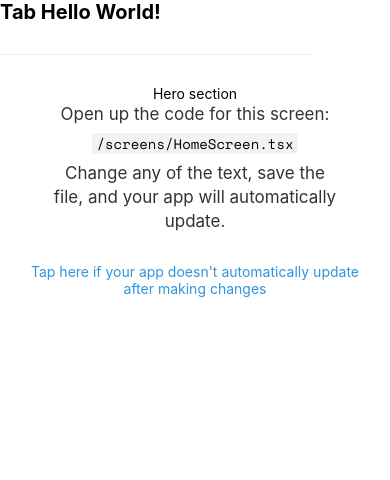
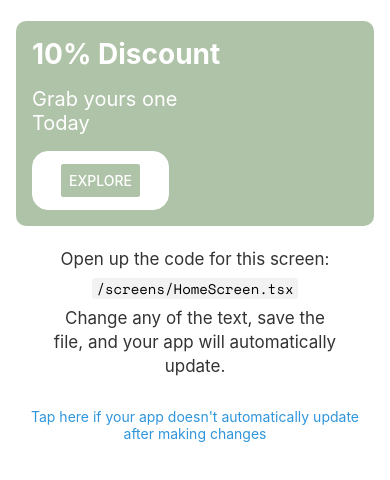
Before and after one commit to TalGoldDev/React-Native-Store, a React Native app: screen / in a window 390 px wide. Shown: the top 480 px of the page. Built offline with nearby package versions, Linux system fonts and the light colour scheme; what expo-linking would draw is missing.

Commit message:
Add: new custom button component

```diff
--- /dev/null
+++ b/components/CustomButton.tsx
@@ -0,0 +1,38 @@
+import React from "react";
+import { View, Text, Button } from "react-native";
+import { StyleSheet } from "react-native";
+
+interface Props {
+  text: string;
+  bgColor: string;
+  textColor: string;
+}
+
+export const CustomButton = (props: Props) => {
+  const classes = styles(props);
+
+  return (
+    <View style={classes.btnContainer}>
+      <Button
+        title={props.text}
+        onPress={() => {}}
+        color={props.textColor}
+      ></Button>
+    </View>
+  );
+};
+
+const styles = (props: { bgColor: any }) =>
+  StyleSheet.create({
+    btnContainer: {
+      marginTop: 16,
+      paddingTop: 12,
+      paddingBottom: 12,
+      paddingLeft: 28,
+      paddingRight: 28,
+      backgroundColor: props.bgColor,
+      borderRadius: 16,
+      borderWidth: 1,
+      borderColor: props.bgColor,
+    },
+  });
--- a/components/home-page/HeroSection.tsx
+++ b/components/home-page/HeroSection.tsx
@@ -1,17 +1,58 @@
 import React from "react";
-import { View, Text } from "react-native";
+import { View, Text, Button } from "react-native";
 import { StyleSheet } from "react-native";
+import Colors from "../../constants/Colors";
+import { CustomButton } from "../CustomButton";
 
 export default function HeroSection() {
   return (
-    <View style={styles.heroContainer}>
-      <Text>Hero section</Text>
+    <View style={styles.container}>
+      <View style={styles.heroContainer}>
+        <Text style={styles.title}>10% Discount</Text>
+        <Text style={styles.description}>Grab yours one {"\n"}Today</Text>
+        <CustomButton
+          text={"Explore"}
+          bgColor={Colors.pallete.white}
+          textColor={Colors.pallete.green}
+        ></CustomButton>
+      </View>
     </View>
   );
 }
 
 const styles = StyleSheet.create({
-  heroContainer: {
+  container: {
+    padding: 16,
+    width: "100%",
     alignItems: "center",
   },
+  heroContainer: {
+    margin: 5,
+    backgroundColor: Colors.pallete.green,
+    padding: 16,
+    width: "100%",
+    alignItems: "flex-start",
+    borderRadius: 10,
+  },
+  btnContainer: {
+    marginTop: 16,
+    paddingTop: 12,
+    paddingBottom: 12,
+    paddingLeft: 28,
+    paddingRight: 28,
+    backgroundColor: Colors.light.background,
+    borderRadius: 16,
+    borderWidth: 1,
+    borderColor: "#fff",
+  },
+  title: {
+    color: "white",
+    fontSize: 28,
+    fontWeight: "bold",
+  },
+  description: {
+    paddingTop: 16,
+    color: "white",
+    fontSize: 20,
+  },
 });
--- a/constants/Colors.ts
+++ b/constants/Colors.ts
@@ -16,20 +16,11 @@ export default {
     tabIconDefault: "#ccc",
     tabIconSelected: tintColorDark,
   },
-  green: {
-    text: "#fff",
-    background: "#afc3a8",
-  },
-  yellow: {
-    text: "#fff",
-    background: "#f7d78c",
-  },
-  blue: {
-    text: "#fff",
-    background: "#a6d3f2",
-  },
-  black: {
-    text: "#fff",
-    background: "#000",
+  pallete: {
+    green: "#afc3a8",
+    yellow: "#f7d78c",
+    blue: "#a6d3f2",
+    black: "#000",
+    white: "#fff",
   },
 };
--- a/screens/HomeScreen.tsx
+++ b/screens/HomeScreen.tsx
@@ -11,12 +11,11 @@ export default function HomeScreen() {
   return (
     <SafeAreaView style={styles.container}>
       <View>
-        <Text style={styles.title}>Tab Hello World!</Text>
-        <View
+        {/* <View
           style={styles.separator}
           lightColor="#eee"
           darkColor="rgba(255,255,255,0.1)"
-        />
+        /> */}
         <HeroSection />
         <EditScreenInfo path="/screens/HomeScreen.tsx" />
       </View>
@@ -27,6 +26,7 @@ export default function HomeScreen() {
 const styles = StyleSheet.create({
   container: {
     flex: 1,
+    height: "100%",
   },
   title: {
     fontSize: 20,
```
